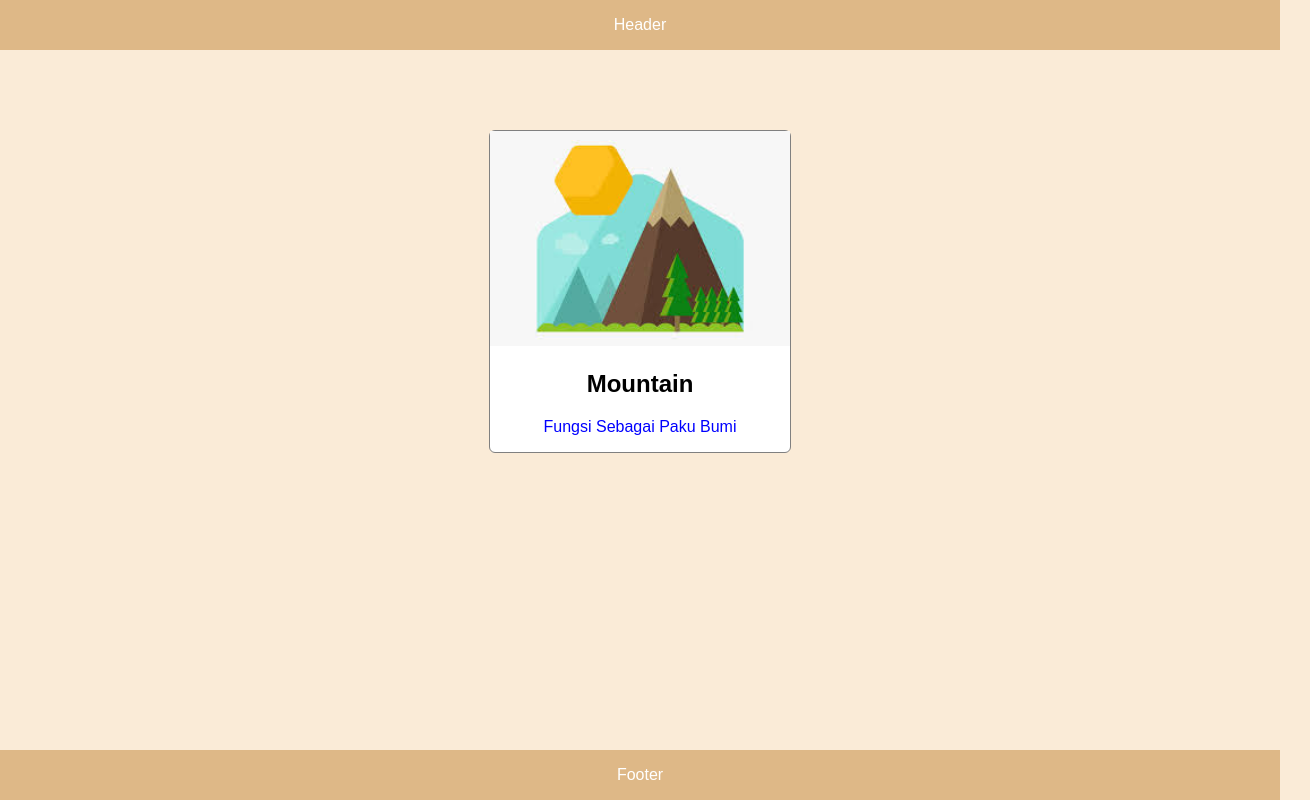
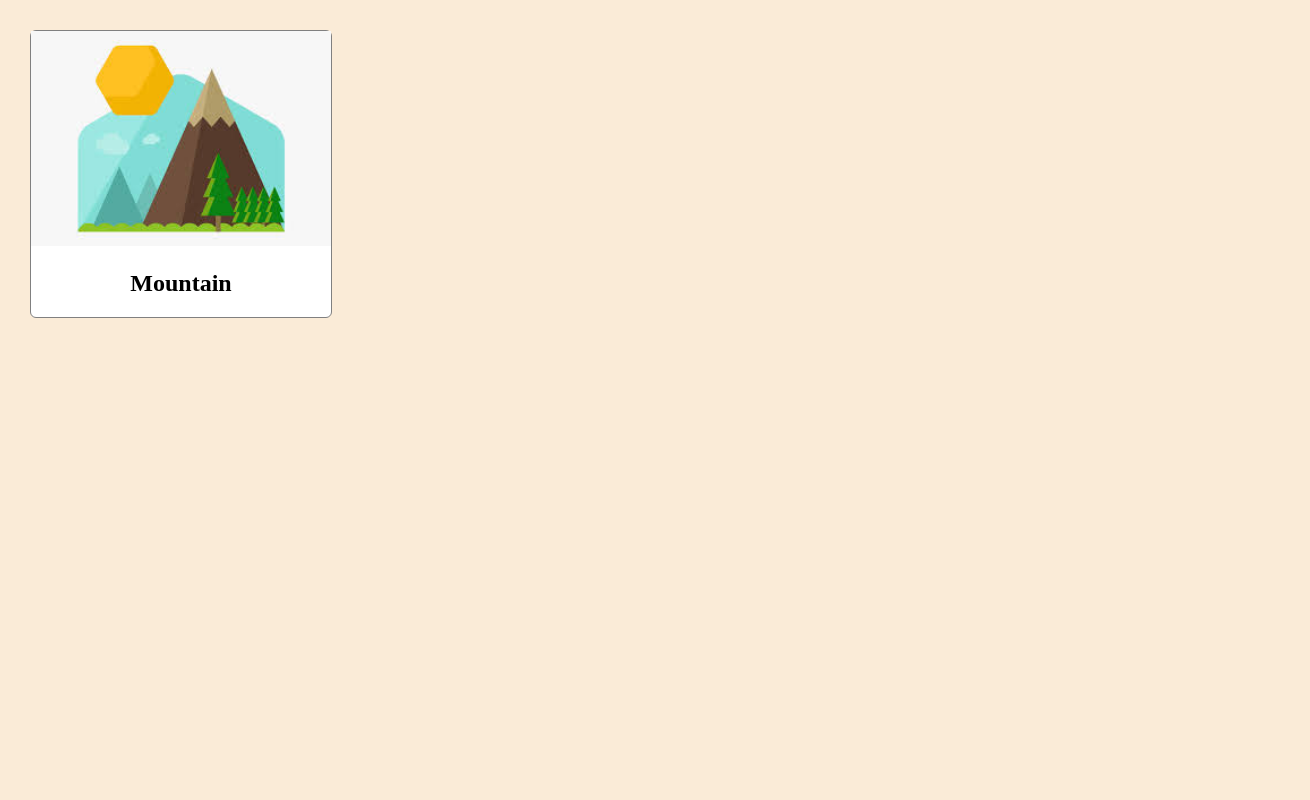
Before and after one commit to diaulhaq/my-repo-from-remote, a plain HTML site: page index.html in a window 1280 px wide. Shown: the whole page, 1310 px wide, since content can reach past the window. Drawn offline with Linux system fonts and the light colour scheme.

Commit message:
Mengembalikan master ke bentuk awalnya

```diff
--- a/index.html
+++ b/index.html
@@ -4,12 +4,9 @@
     <link rel="stylesheet" href="style.css">
   </head>
   <body>
-    <div id="header">Header</div>
     <div id="profile-container">
         <img id="profile-image" src="images/gunung.jfif" alt="profile image" />
         <h2 id="profile-name">Mountain</h2>
-        <p id="profile-job">Fungsi Sebagai Paku Bumi</p>
      </div>
-     <div id="footer">Footer</div>
   </body>
 </html>
--- a/style.css
+++ b/style.css
@@ -1,15 +1,11 @@
 body {
     width: 100%;
-    height: 100%;
-    margin: 0px;
-    padding: 0px;
+    margin: 30px;
     background-color: antiquewhite;
-    font-family: Arial, Helvetica, sans-serif;
  }
 
  #profile-container{
     max-width: 300px;
-    margin: 80px auto;
     background-color: white;
     border: 1px solid gray;
     border-radius: 6px;
@@ -23,28 +19,3 @@ body {
  #profile-name{
     text-align: center;
  }
-
- #footer {
-    width: 100%;
-    height: 50px;
-    position: absolute;
-    bottom: 0;
-    line-height: 50px;
-    background-color: burlywood;
-    text-align: center;
-    color: white;
- }
-
- #header {
-    width: 100%;
-    height: 50px;
-    line-height: 50px;
-    background-color: burlywood;
-    text-align: center;
-    color: white;
- }
-
- #profile-job {
-    text-align: center;
-    color: blue;
-}
```
